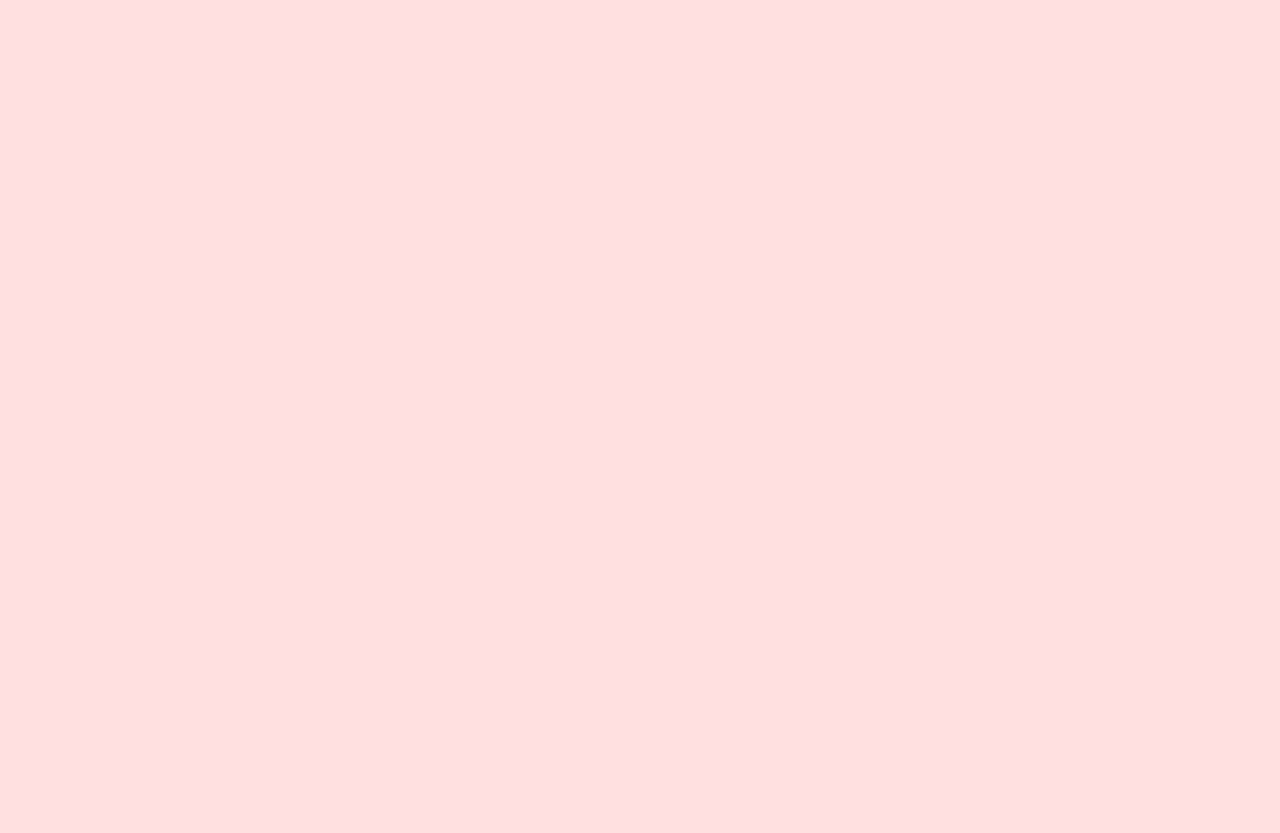
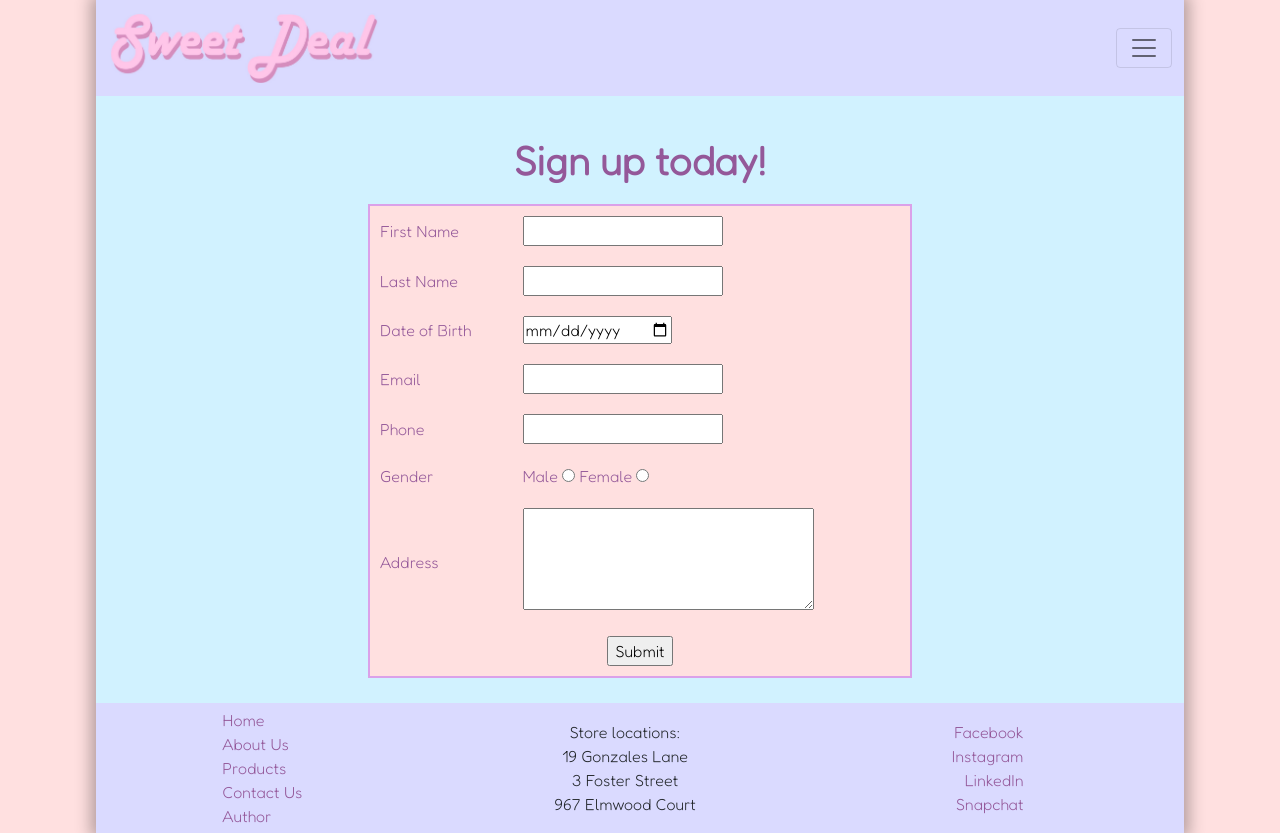
Before and after one commit to sweet-deal/sweet-deal.github.io, a plain HTML site: page contact-us.html in a window 1280 px wide. Before the commit the page ends 800 px from the top, so only its background shows below. Drawn offline with nearby package versions, Linux system fonts and the light colour scheme; a web font is replaced by a local one.

Commit message:
obicna forma

```diff
--- a/assets/css/style.css
+++ b/assets/css/style.css
@@ -214,6 +214,20 @@ select {
   display: flex;
   margin-top: 40px;
 }
+.h1Form {
+  font-weight: bold;
+  text-align: center;
+  color: var(--darkpurple);
+  margin-top: 40px;
+  margin-bottom: 20px;
+}
+table {
+  color: var(--darkpurple);
+  background-color: var(--cream);
+  border-collapse: collapse;
+  border: 2px solid var(--darkerpink);
+  width: 50%;
+}
 
 @media only screen and (max-width: 1201px) {
   .nav-header a {
--- a/assets/js/main.js
+++ b/assets/js/main.js
@@ -1,5 +1,4 @@
 var navMeni, social, kategorije, sortiranje, proizvodi, ispisIndexCard;
-
 
 window.onload = function(){
     navMeni = [
@@ -17,7 +16,7 @@ window.onload = function(){
         },
         {
             "naziv" : "Contact Us",
-            "href" : "contact.html"
+            "href" : "contact-us.html"
         },
         {
             "naziv" : "Author",
--- a/contact-us.html
+++ b/contact-us.html
@@ -7,6 +7,100 @@
     <link href="https://cdn.jsdelivr.net/npm/bootstrap@5.1.3/dist/css/bootstrap.min.css" rel="stylesheet"
         integrity="sha384-1BmE4kWBq78iYhFldvKuhfTAU6auU8tT94WrHftjDbrCEXSU1oBoqyl2QvZ6jIW3" crossorigin="anonymous" />
 </head>
+
+<body>
+    <div class="main-container">
+        <header>
+            <nav class="navbar navbar-light bg-light">
+                <div class="container-fluid logo">
+                    <a href="index.html"><img src="assets/images/logocs.jpg" alt="Sweet Deal"
+                            class="logo-img navbar-brand"></a>
+                    <button class="navbar-toggler" type="button" data-bs-toggle="offcanvas"
+                        data-bs-target="#offcanvasNavbar" aria-controls="offcanvasNavbar">
+                        <span class="navbar-toggler-icon"></span>
+                    </button>
+                    <div class="offcanvas offcanvas-end" tabindex="-1" id="offcanvasNavbar"
+                        aria-labelledby="offcanvasNavbarLabel">
+                        <div class="offcanvas-header">
+                            <h5 class="offcanvas-title" id="offcanvasNavbarLabel">Sweet Deal</h5>
+                            <button type="button" class="btn-close text-reset" data-bs-dismiss="offcanvas"
+                                aria-label="Close"></button>
+                        </div>
+                        <div class="offcanvas-body" id="nav-meni">
+
+                        </div>
+                    </div>
+                </div>
+            </nav>
+        </header>
+
+        <h1 class="h1Form">Sign up today!</h1>
+
+        <form>
+            <table align="center" cellpadding="10">
+                <tr>
+                    <td>First Name</td>
+                    <td><input type="text" name="fname" maxlength="30"/></td>
+                </tr>
+                <tr>
+                    <td>Last Name</td>
+                    <td><input type="text" name="lname" maxlength="30"/></td>
+                </tr>
+                <tr>
+                    <td>Date of Birth</td>
+                    <td><input type="date" name="date" id="date"/></td>
+                </tr>
+                <tr>
+                    <td>Email</td>
+                    <td><input type="email" name="email" maxlength="100"/></td>
+                </tr>
+                <tr>
+                    <td>Phone</td>
+                    <td><input type="text" name="phone" maxlength="10"/></td>
+                </tr>
+                <tr>
+                    <td>Gender</td>
+                    <td>
+                        Male <input type="radio" name="gender" value="male"/>
+                        Female <input type="radio" name="gender" value="female"/>
+                    </td>
+                </tr>
+                <tr>
+                    <td>Address</td>
+                    <td><textarea name="address" id="address" cols="30" rows="4"></textarea></td>
+                </tr>
+                <tr>
+                    <td colspan="2" align="center">
+                        <input type="submit" value="Submit"/>
+                    </td>
+                </tr>
+            </table>
+
+        </form>
+
+
+<footer>
+    <div class="container-footer">
+        <nav class="nav-footer" id="nav-meni-futer">
+
+        </nav>
+    </div>
+    <div class="container-footer">
+        <div class="contact">
+            <ul>
+                <li>Store locations:</li>
+                <li>19 Gonzales Lane</li>
+                <li>3 Foster Street</li>
+                <li>967 Elmwood Court</li>
+            </ul>
+        </div>
+    </div>
+    <div class="container-footer">
+        <div class="social-list" id="socials">
+            <h5>You can find our socials here:</h5>
+
+        </div>
+    </div>
 
 
 
```
